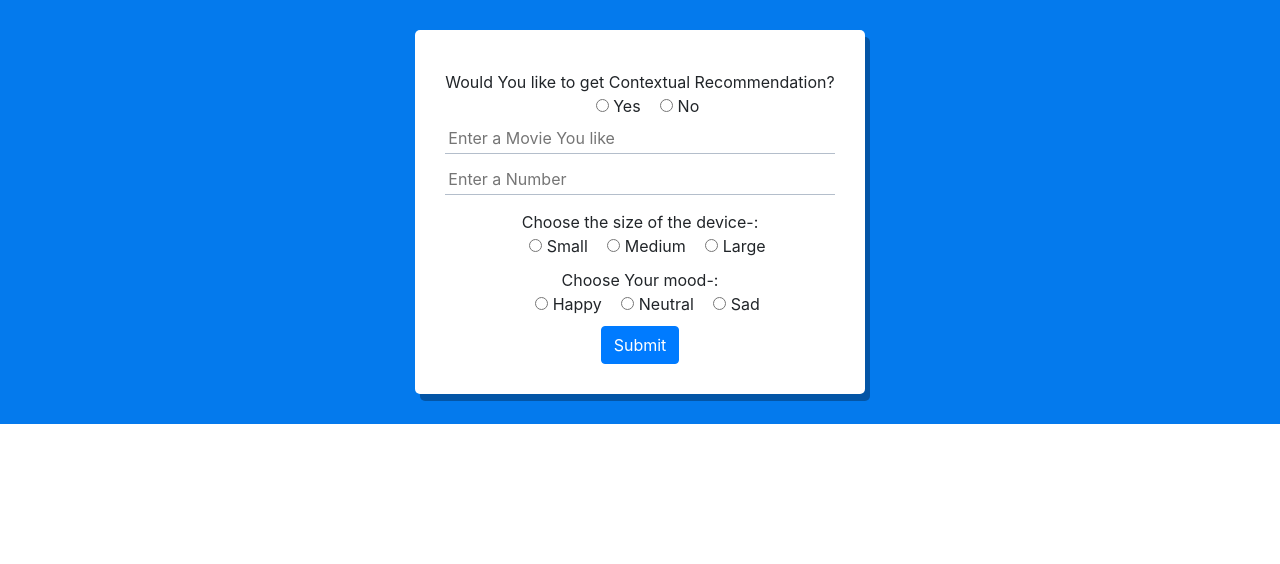
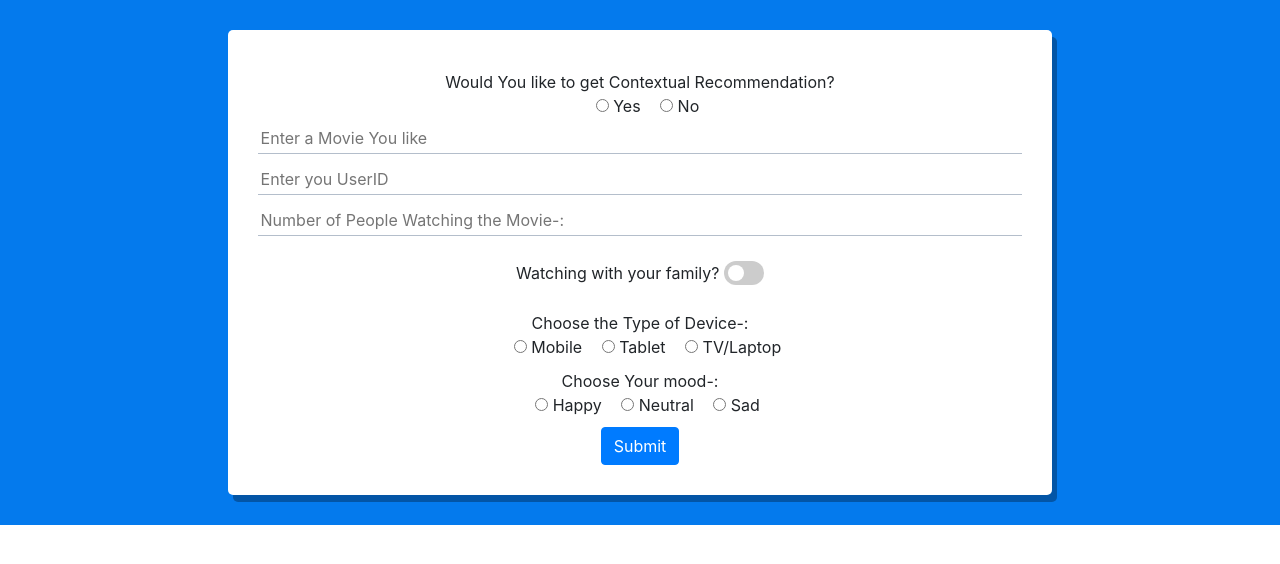
Before and after one commit to yadavgaurav251/Context-Aware-Recommender, a Django app: template UI/rec/templates/rec/index.html in a window 1280 px wide. Shown: the part 69-633 px from the top of the page. Run offline with Django 3.2, Linux system fonts and the light colour scheme; the template is opened without the code that fills it, so the values that code supplies are empty.

Commit message:
Fixed Some Issues

```diff
--- a/UI/Recommendation/urls.py
+++ b/UI/Recommendation/urls.py
@@ -18,5 +18,5 @@ from django.urls import path, include
 
 urlpatterns = [
     path('admin/', admin.site.urls),
-    path('index/', include('rec.urls')),
+    path('', include('rec.urls')),
 ]
--- a/UI/rec/templates/rec/index.html
+++ b/UI/rec/templates/rec/index.html
@@ -7,6 +7,9 @@
     <link rel="stylesheet" href="https://cdn.jsdelivr.net/npm/bootstrap@4.5.3/dist/css/bootstrap.min.css" integrity="sha384-TX8t27EcRE3e/ihU7zmQxVncDAy5uIKz4rEkgIXeMed4M0jlfIDPvg6uqKI2xXr2" crossorigin="anonymous">
     <script src="https://ajax.googleapis.com/ajax/libs/jquery/3.5.1/jquery.min.js"></script>
     <script>
+
+
+
 
         function get_url(id) {
             return "https://api.themoviedb.org/3/movie/"+id+"?api_key=54eb7099be5f1c47fa34c50df79203d1&language=en-US";
@@ -156,6 +159,71 @@
             width:100%;
             display: {{ display_rec }};
         }
+        /* .contextual
+        {
+            display:None;
+        } */
+
+        .switch {
+  position: relative;
+  display: inline-block;
+  width: 40px;
+  height: 24px;
+}
+
+.switch input {
+  opacity: 0;
+  width: 0;
+  height: 0;
+}
+
+.slider {
+  position: absolute;
+  cursor: pointer;
+  top: 0;
+  left: 0;
+  right: 0;
+  bottom: 0;
+  background-color: #ccc;
+  -webkit-transition: .4s;
+  transition: .4s;
+}
+
+.slider:before {
+  position: absolute;
+  content: "";
+  height: 16px;
+  width: 16px;
+  left: 4px;
+  bottom: 4px;
+  background-color: white;
+  -webkit-transition: .4s;
+  transition: .4s;
+}
+
+input:checked + .slider {
+  background-color: #2196F3;
+}
+
+input:focus + .slider {
+  box-shadow: 0 0 1px #2196F3;
+}
+
+input:checked + .slider:before {
+  -webkit-transform: translateX(16px);
+  -ms-transform: translateX(16px);
+  transform: translateX(16px);
+}
+
+/* Rounded sliders */
+.slider.round {
+  border-radius: 34px;
+}
+
+.slider.round:before {
+  border-radius: 50%;
+}
+
 
     </style>
     </head>
@@ -170,18 +238,26 @@
                 <fieldset name="choice">
                     <label class="label">Would You like to get Contextual Recommendation?</label>
                     <br>
-                    <input class="radio-label" type="radio" name="choice" value="Yes" required> Yes
+                    <input class="radio-label" type="radio" name="choice" value="Yes"  required> Yes
                     <input class="radio-label" type="radio" name="choice" value="No" required> No
                 </fieldset>
                 <input type="text" name="movie" required placeholder="Enter a Movie You like">
                 <br>
-                <input type="number" name="num_of_movie" required placeholder="Enter a Number">
+                <input type="number" name="user_Id" required placeholder="Enter you UserID">
+                <input class="contextual" type="number" name="number_of_people" required placeholder="Number of People Watching the Movie-:">
 
-                <fieldset name="device-size" class="contextual">
-                    <label class="label">Choose the size of the device-:</label><br>
-                    <input class="radio-label" type="radio" name="device-size" value="small" required> Small
-                    <input class="radio-label" type="radio" name="device-size" value="medium"> Medium
-                    <input class="radio-label" type="radio" name="device-size" value="large"> Large
+                    <label class="contextual" style="margin-top:20px;">Watching with your family?
+                        <label class="switch">
+                        <input type="checkbox" name="family[]" style="margin-left:10px" value="Yes">
+                        <span class="slider round"></span>
+                        </label>
+                    </label>
+
+                <fieldset name="device-type" class="contextual">
+                    <label class="label">Choose the Type of Device-:</label><br>
+                    <input class="radio-label" type="radio" name="device-type" value="Mobile" required> Mobile
+                    <input class="radio-label" type="radio" name="device-type" value="Tablet">  Tablet
+                    <input class="radio-label" type="radio" name="device-type" value="TV/Laptop"> TV/Laptop
                 </fieldset>
                 <fieldset name="mood" class="contextual">
                     <label class="label">Choose Your mood-:</label><br>
@@ -200,5 +276,30 @@
             {% endfor %}
         {% endif %}
     </div>
+
+
+    <!-- <script>
+        y = document.getElementsByClassName('contextual');
+        console.log(y.length);
+        for(i=0;i<y.length;i++)
+        {
+            console.log(y[i])
+            console.log("Hello")
+        }
+
+        document.querySelectorAll('input[name="choice"]').forEach(elem => {
+        elem.addEventListener('change', function(event){
+            console.log(event.target.value);
+            x = event.target.value;
+            if ( x=="Yes")
+            {
+                y.style.display = "Block";
+            }
+            else{
+                y.style.display = "None";
+            }
+            });
+        }); -->
+    </script>
     </body>
 </html>
```
Also changed, not shown: UI/rec/templates/rec/movie.html (+6 -9 lines), UI/rec/views.py (+7 -4 lines).
